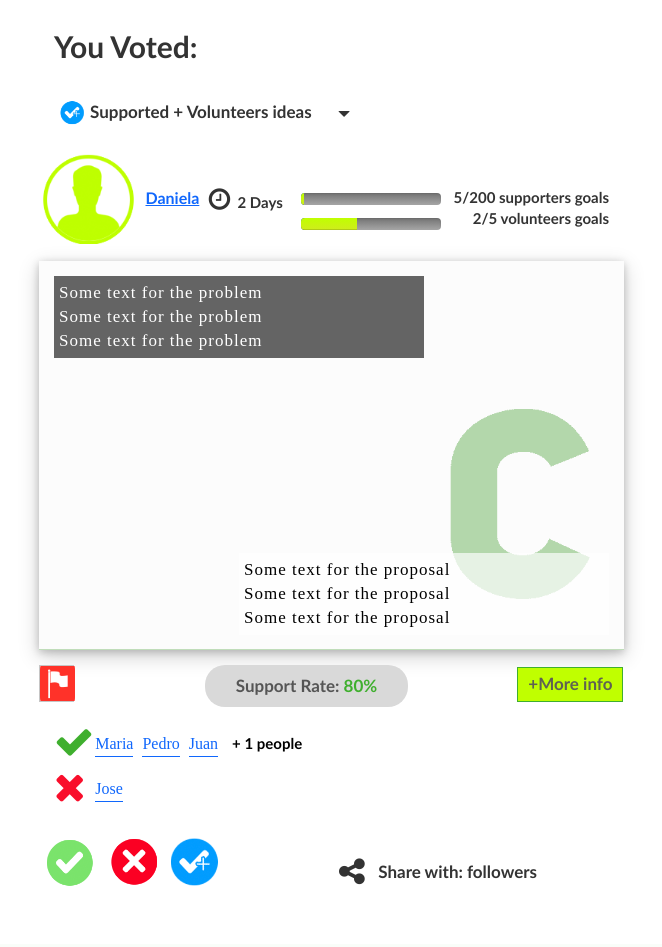
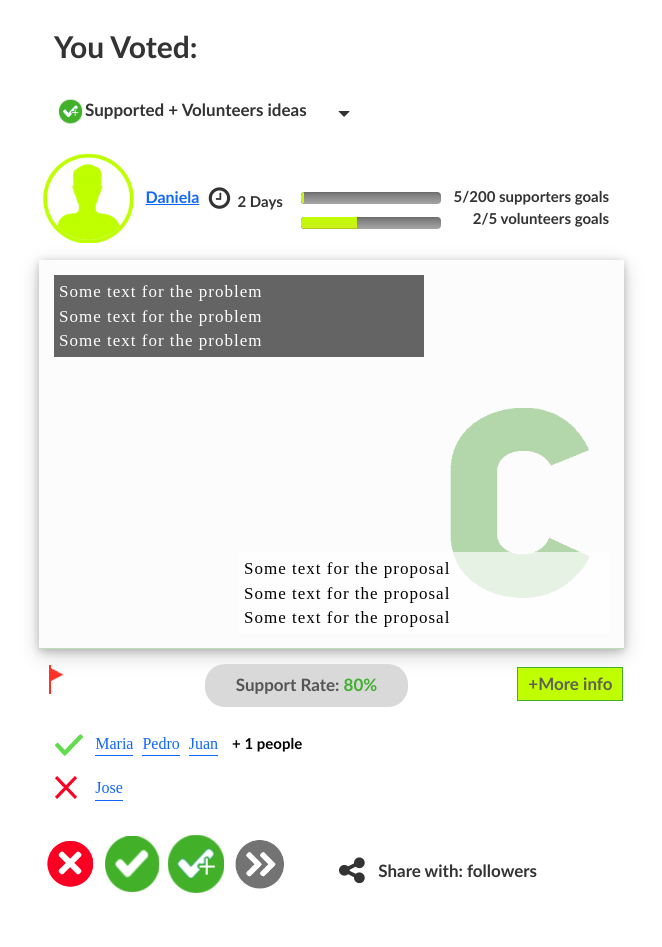
Before and after one commit to jlopezvi/Consensus, a Flask app: page /home in a window 1280 px wide. Shown: the part 38-985 px from the top of the page, without its empty margins (16-678 px from the left). Before the commit the page ends 924 px from the top, so only its background shows below. Run offline with Flask 2, Linux system fonts and the light colour scheme; some libraries are stand-ins or nearby versions; some web fonts are replaced.

Commit message:
Changed icons

```diff
--- a/static/css/main_style.css
+++ b/static/css/main_style.css
@@ -345,14 +345,13 @@ body.modal-open {
   transform: translate(-50%,-50%);
 }
 .newsfeed--footer .redflag--img img {
-	width: 35px;
-	height: 35px;
+	width: auto;
+	height: auto;
 }
 .newsfeed--footer .redflag--img {
-	background-color: #e7e8ea;
-	border: 1px solid #c5c5c5;
 	padding: 0;
 	width: 35px;
+	text-align: center;
 }
 .newsfeed--footer {
 	margin-top: 15px;
@@ -411,13 +410,8 @@ body.modal-open {
 .newsfeed--name a {
 	text-decoration: underline;
 }
-.newsfeed--persons .fa-check{
-	font-size: 40px;
-	color: #3faf2e;
-}
-.newsfeed--persons .fa-close{
-	font-size: 40px;
-	color: #f90e2b;
+.newsfeed--persons img {
+    margin-top: 8px;
 }
 .newsfeed--followers {
 	padding-top: 20px;
@@ -498,6 +492,7 @@ body.modal-open {
 }
 .primary--header a{
 	width: 100%;
+	z-index: 0;
 }
 a.add--proposal--button {
 	background-color: #c0ff00!important;
--- a/templates/home.html
+++ b/templates/home.html
@@ -7,7 +7,7 @@
 		<div class="col-sm-3" style="padding-right:0;width: 320px;">
 			<h2>You Voted:</h2>	<br>
 			<div class="home--select">
-				<label class="selected--option"><img src="{{ url_for('static',filename='images/check-plus.png') }}">Supported + Volunteers ideas </label>
+				<label class="selected--option"><img style="width:25px;" src="{{ url_for('static',filename='images/checkmark.png') }}">Supported + Volunteers ideas </label>
 				<span class="glyphicon glyphicon-triangle-bottom select--triangle"></span>
 				<div class="select--options">
 					<label class="unselected--option"><img src="{{ url_for('static',filename='images/ignore-icon.png') }}">See the ignored ideas</label>
@@ -66,7 +66,7 @@
 		<div class="row newsfeed--footer">
 			<div class="col-sm-12" style="padding-right: 5px; padding-left: 0px;">
 				<div class="col-sm-1 redflag--img">
-					<img src="{{ url_for('static',filename='images/flag.png') }}">
+					<img src="{{ url_for('static',filename='images/redflag.png') }}">
 				</div>
 				<div class="col-sm-9 newsfeed--support" style="padding-right:0;padding-left:30px;">
 					<input type="text" value="{{ (person_h.liked|length * 100)/(person_h.liked|length + person_h.disliked|length) }}" id="percent" hidden>
@@ -82,7 +82,7 @@
 		<div class="row newsfeed--persons">
 			<div class="col-sm-12">
 				<div class="col-sm-1" style="padding:0;">
-					<i class="fa fa-check"></i>
+					<img src="{{ url_for('static',filename='images/check-small.png') }}">
 				</div>
 				<div class="col-sm-11 newsfeed--likes">
 					<ul>
@@ -97,7 +97,7 @@
 			</div>
 			<div class="col-sm-12">
 				<div class="col-sm-1" style="padding:0;">
-					<i class="fa fa-close"></i>
+					<img src="{{ url_for('static',filename='images/x-small.png') }}">
 				</div>
 				<div class="col-sm-11 newsfeed--likes">
 					{% for dislikes in person_h.disliked %}
@@ -111,9 +111,10 @@
 		<div class="row home--share">
 			<div class="col-sm-12 home--share--icons">
 				<div class="col-sm-6" style="padding:0;">
+					<img src="{{ url_for('static',filename='images/x-icon.png') }}">
 					<img src="{{ url_for('static',filename='images/check-icon.png') }}">
-					<img src="{{ url_for('static',filename='images/x-icon.png') }}">
-					<img src="{{ url_for('static',filename='images/check-plus.png') }}">
+					<img src="{{ url_for('static',filename='images/checkmark.png') }}">
+					<img src="{{ url_for('static',filename='images/ignore-icon.png') }}">
 				</div>
 				<div class="col-sm-6 home--followers">
 					<i class="fa fa-share-alt"></i>
--- a/templates/new_template.html
+++ b/templates/new_template.html
@@ -20,13 +20,13 @@
     <a href="#" data-toggle="modal" data-target="#modal_proposal1" class="add--proposal--button"><i class="fa fa-lightbulb-o"></i> Create Proposal</a>
   <div id="#menu--mobile">
     <ul class="nav navbar-nav">
-        <li><a href="#"><i class="fa fa-home"></i> Home</a></li>
+        <li><a href="/home"><i class="fa fa-home"></i> Home</a></li>
         <li><a href="#"><span class="glyphicon glyphicon-user"></span> Participants</a></li>
         <li><a href="#"><span class="glyphicon glyphicon-star"></span> Top ten proposals</a></li>
     </ul>
   </div>
   <div class="navbar-header primary--header">
-          <a class="navbar-brand" href="#">CONSENSUS</a>
+          <a class="navbar-brand" href="/home">CONSENSUS</a>
     </div>
     </nav>
     <!--  ************************** ADD PROPOSAL 1 ******************-->
```
Also changed, not shown: templates/login/newsfeed.html (+5 -5 lines), static/images/check-icon.png, static/images/check-plus.png (deleted), static/images/check-small.png (added), static/images/checkmark.png (added), static/images/clock-icon.png (added), static/images/flag.png (deleted), static/images/redflag.png (added), static/images/x-small.png (added).
